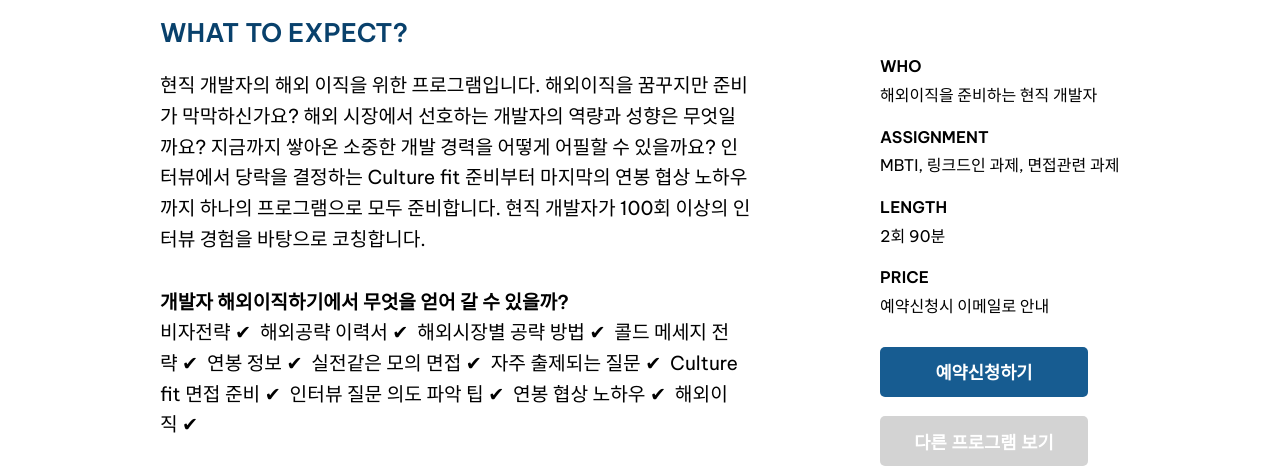
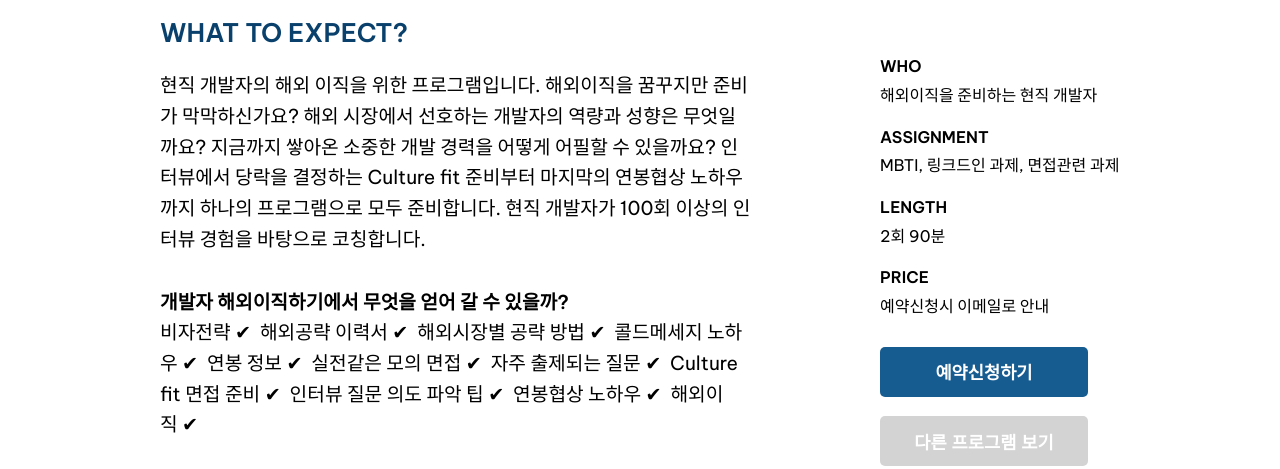
Before and after one commit to uniqueyoung/uniqueyoung.world, a React (Create React App) app: page /programs/dev in a window 1280 px wide. Shown: the part 483-952 px from the top of the page. Built offline with nearby package versions, Linux system fonts and the light colour scheme.

Commit message:
another typo fix

```diff
--- a/src/assets/mock.js
+++ b/src/assets/mock.js
@@ -55,7 +55,7 @@ const mock = {
           title: "해외취업 201",
           code: '201',
           content: "경력직 해외취업 입문자를 위한 프로그램입니다. 세계 무대에서도 통하는 이력서는 어떻게 써야할까요? 어떻게 하면 인터뷰에서 자신이 가진 강점을 모두 어필할 수 있을까요? 한국에서 쌓아온 소중한 경력을 알차게 풀어내서 해외 구직 시장에서도 강력한 지원자가 될 수 있도록 도와드릴게요. 오랜 영어강사 내공을 바탕으로 멘토링을 진행합니다.",
-          afters: ['최선의 비자 프로그램', '나의 경험 멋지게 스토리 만들기', '고급 회화', '해외공략 이력서', '링크드인 최적화', '콜드메세지 노하우', '현실성 있는 계획', '연봉 협상 노하우'],
+          afters: ['최선의 비자 프로그램', '나의 경험 멋지게 스토리 만들기', '고급 회화', '해외공략 이력서', '링크드인 최적화', '콜드메세지 노하우', '현실성 있는 계획', '연봉협상 노하우'],
           details: [
             {
               label: 'Who',
@@ -89,7 +89,7 @@ const mock = {
           title: "영어 모의 인터뷰",
           code: '202',
           content: "해외취업 성공의 마지막 관문인 인터뷰를 위한 모의 인터뷰 프로그램 입니다. 세계 무대에서도 통하는 나의 강점을 무엇일까요? 중요한 것은 원어민처럼 완벽하게 말하는게 아니라 내가 가지고 있는 강점을 설득력 있게 말하는 것 입니다. 어떻게 표현해야 나의 경력을 직무와 엮어서 풀어낼 수 있을까요? 어떻게 하면 당황하지 않고 나의 강점을 답변 속에 녹여낼 수 있을까요? 주어진 시간 안에 주어진 질문의 범위 내에서 자신을 어필하는 방법을 연습합니다. 오랜 영어강사 내공을 바탕으로 멘토링을 진행합니다.",
-          afters: ['실전같은 모의인터뷰', '설득력 있는 답변 구조', '고급 회화', '나의 경험 멋지게 스토리 만들기', '자주 출제되는 인성질문 리스트', '질문의 의도 파악 스킬', '연봉 협상 노하우'],
+          afters: ['실전같은 모의인터뷰', '설득력 있는 답변 구조', '고급 회화', '나의 경험 멋지게 스토리 만들기', '자주 출제되는 인성질문 리스트', '질문의 의도 파악 스킬', '연봉협상 노하우'],
           details: [
             {
               label: 'Who',
@@ -146,7 +146,7 @@ const mock = {
         title: "개발자로 이직하기 102",
         code: '102',
         content: "주니어 개발자를 위한 취업 준비 프로그램 입니다. 주니어에게 요구되는 포트폴리오의 수준은 어느 정도 일까요? 알고리즘 실력은 얼마나 중요할까요? 엔지니어의 이력서는 어떻게 써야 할까요? 어디서 어떻게 기술 면접을 준비해야 할까요? 페어 프로그래밍은 어떻게 연습하나요? 인성 면접에는 무슨 질문이 나오나요? 큰 회사로 가야 할까요? 스타트업도 괜찮을까요? 어떤 기준으로 회사를 지원할 회사를 골라야 할까요? 제 커리어에 도움이 되는 회사는 어떤 회사인가요? 비전공 배경에 대해 질문하면 어떻게 답변해야 할까요? 비전공으로서 어필할 수 있는 장점은 무엇일까요? 현직 개발자가 100회 이상의 면접 경험을 바탕으로 코칭합니다.",
-        afters: ['기술직 이력서 최적화', '포트폴리오 피드백', '나에게 알맞은 회사 찾기', '기술면접을 위한 무료플랫폼 활용법', '모의 기술면접', '페어 프로그래밍', '모의 인성면접', '자주 출제되는 질문', '연봉 협상 노하우', '취직'],
+        afters: ['기술직 이력서 최적화', '포트폴리오 피드백', '나에게 알맞은 회사 찾기', '기술면접을 위한 무료플랫폼 활용법', '모의 기술면접', '페어 프로그래밍', '모의 인성면접', '자주 출제되는 질문', '연봉협상 노하우', '취직'],
         details: [
           {
             label: 'Who',
@@ -179,8 +179,8 @@ const mock = {
         {
           title: "개발자 해외이직하기",
           code: '101',
-          content: "현직 개발자의 해외 이직을 위한 프로그램입니다. 해외이직을 꿈꾸지만 준비가 막막하신가요? 해외 시장에서 선호하는 개발자의 역량과 성향은 무엇일까요? 지금까지 쌓아온 소중한 개발 경력을 어떻게 어필할 수 있을까요? 인터뷰에서 당락을 결정하는 Culture fit 준비부터 마지막의 연봉 협상 노하우까지 하나의 프로그램으로 모두 준비합니다. 현직 개발자가 100회 이상의 인터뷰 경험을 바탕으로 코칭합니다.",
-          afters: ['비자전략', '해외공략 이력서', '해외시장별 공략 방법', '콜드 메세지 전략', '연봉 정보', '실전같은 모의 면접', '자주 출제되는 질문', 'Culture fit 면접 준비', '인터뷰 질문 의도 파악 팁', '연봉 협상 노하우', '해외이직'],
+          content: "현직 개발자의 해외 이직을 위한 프로그램입니다. 해외이직을 꿈꾸지만 준비가 막막하신가요? 해외 시장에서 선호하는 개발자의 역량과 성향은 무엇일까요? 지금까지 쌓아온 소중한 개발 경력을 어떻게 어필할 수 있을까요? 인터뷰에서 당락을 결정하는 Culture fit 준비부터 마지막의 연봉협상 노하우까지 하나의 프로그램으로 모두 준비합니다. 현직 개발자가 100회 이상의 인터뷰 경험을 바탕으로 코칭합니다.",
+          afters: ['비자전략', '해외공략 이력서', '해외시장별 공략 방법', '콜드메세지 노하우', '연봉 정보', '실전같은 모의 면접', '자주 출제되는 질문', 'Culture fit 면접 준비', '인터뷰 질문 의도 파악 팁', '연봉협상 노하우', '해외이직'],
           details: [
             {
               label: 'Who',
@@ -214,7 +214,7 @@ const mock = {
           title: "프론트엔드 인터뷰",
           code: '401',
           content: "실전과 같은 환경에서 기술 면접 연습이 필요하신가요? 시니어 프론트엔드 개발자와 함께 진행하는 프론트엔드 기술 면접 프로그램입니다. 실전과 같은 환경에서 페어 프로그래밍을 진행합니다. 자주 나오는 질문리스트를 기반으로 구술로 풀어내야하는 기술 면접 노하우를 멘토링합니다. 면접 답변 속에서 엔지니어로서 자신을 어필할 수 있는 방법을 알려 드릴게요. 현직 개발자가 100회 이상의 면접 경험을 바탕으로 코칭합니다. *프론트엔드 모의 인터뷰는 React, React Native, Vanilla Javascript 으로만 진행합니다.* ",
-          afters: ['구술기술 면접', '압박면접 연습', '페어 프로그래밍', '인성면접', '산업별 특징', '프론트엔드 단골 질문', 'Javascript 단골 질문', 'React 단골 질문', 'React Native 단골 질문', '질문자 의도 파악 스킬', '연봉 협상 노하우'],
+          afters: ['구술기술 면접', '압박면접 연습', '페어 프로그래밍', '인성면접', '산업별 특징', '프론트엔드 단골 질문', 'Javascript 단골 질문', 'React 단골 질문', 'React Native 단골 질문', '질문자 의도 파악 스킬', '연봉협상 노하우'],
           details: [
             {
               label: 'Who',
@@ -283,7 +283,7 @@ const mock = {
       job: 'Sales Manager',
       at: '@ Sartorius Bioreactors. Göttingen, Germany',
       program: ['해외취업 201'],
-      content: '"독일에서 대학교를 졸업하고 한국으로 와서 취업을 했어요. 한국에서 좋은 기업에 취직했지만 유럽 생활이 그립기도 하고 한번쯤은 유럽에서 일 해보고 싶다는 생각을 했어요. 지금까지 경력을 쌓아온 직무나 업계가 사실 맘에 들고 사회초년생이 아니라서 여태까지 쌓아온 경력을 포기하고 싶지는 않았어요. 코칭을 받는 동안 현재의 직무경력을 살릴 수 있는 방향성을 지킬 수 있게 도와주셨고 최악의 상황을 대비해 유럽의 구직시장에서 기회를 얻는 데 도움이 되는 유럽의 단기 대학원 프로그램도 소개해주셨어요. 무조건 취업이 바로 될거라고 말씀하시기 보다는 목적을 이룰 수 있는 모든 방법을 함께 고민해주셨어요. 그런 다른 전략들이 해외취업 실패가 아니라 내가 가고 싶은 곳으로 가기 위해 멀어 보이지만 더 오히려 빠른 길일 수도 있다고 말씀해주셨습니다. 프로그램 중에서 이전까지는 계정만 있었던 링크드인을 효과적으로 활용하는 방법이 저에게 큰 도움이 되었습니다. 콜드 메세지로 시작된 대화가 결국 독일시장 취업의 결정적인 기회가 되었습니다. 경력직으로 들어가는 만큼 연봉 수준도 잘 조정해서 가고 싶었는데 프로그램에서 연봉 현상 노하우도 코칭해주셔서 너무 좋았어요. 헤더님의 현실적이면서도 따뜻한 조언 덕분에 끝까지 포기하지 않고 독일로 돌아갈 수 있게 되서 기뻐요."',
+      content: '"독일에서 대학교를 졸업하고 한국으로 와서 취업을 했어요. 한국에서 좋은 기업에 취직했지만 유럽 생활이 그립기도 하고 한번쯤은 유럽에서 일 해보고 싶다는 생각을 했어요. 지금까지 경력을 쌓아온 직무나 업계가 사실 맘에 들고 사회초년생이 아니라서 여태까지 쌓아온 경력을 포기하고 싶지는 않았어요. 코칭을 받는 동안 현재의 직무경력을 살릴 수 있는 방향성을 지킬 수 있게 도와주셨고 최악의 상황을 대비해 유럽의 구직시장에서 기회를 얻는 데 도움이 되는 유럽의 단기 대학원 프로그램도 소개해주셨어요. 무조건 취업이 바로 될거라고 말씀하시기 보다는 목적을 이룰 수 있는 모든 방법을 함께 고민해주셨어요. 그런 다른 전략들이 해외취업 실패가 아니라 내가 가고 싶은 곳으로 가기 위해 멀어 보이지만 더 오히려 빠른 길일 수도 있다고 말씀해주셨습니다. 프로그램 중에서 이전까지는 계정만 있었던 링크드인을 효과적으로 활용하는 방법이 저에게 큰 도움이 되었습니다. 콜드메세지로 시작된 대화가 결국 독일시장 취업의 결정적인 기회가 되었습니다. 경력직으로 들어가는 만큼 연봉 수준도 잘 조정해서 가고 싶었는데 프로그램에서 연봉 현상 노하우도 코칭해주셔서 너무 좋았어요. 헤더님의 현실적이면서도 따뜻한 조언 덕분에 끝까지 포기하지 않고 독일로 돌아갈 수 있게 되서 기뻐요."',
     },
     {
       color: '#0d78c7',
@@ -363,7 +363,7 @@ const mock = {
         job: 'Sales Manager',
         at: '@ Sartorius Bioreactors. Göttingen, Germany',
         program: ['해외취업 201'],
-        content: '"독일에서 대학교를 졸업하고 한국으로 와서 취업을 했어요. 한국에서 좋은 기업에 취직했지만 유럽 생활이 그립기도 하고 한번쯤은 유럽에서 일 해보고 싶다는 생각을 했어요. 지금까지 경력을 쌓아온 직무나 업계가 사실 맘에 들고 사회초년생이 아니라서 여태까지 쌓아온 경력을 포기하고 싶지는 않았어요. 코칭을 받는 동안 현재의 직무경력을 살릴 수 있는 방향성을 지킬 수 있게 도와주셨고 최악의 상황을 대비해 유럽의 구직시장에서 기회를 얻는 데 도움이 되는 유럽의 단기 대학원 프로그램도 소개해주셨어요. 무엇보다 이전까지는 계정만 있었던 링크드인을 효과적으로 활용하는 방법이 저에게 큰 도움이 되었습니다. 콜드 메세지로 시작된 대화가 결국 독일시장 취업의 결정적인 기회가 되었습니다. 경력직으로 들어가는 만큼 연봉 수준도 잘 조정해서 가고 싶었는데 프로그램에서 연봉 현상 노하우도 코칭해주셔서 너무 좋았어요. 헤더님의 현실적이면서도 따뜻한 조언 덕분에 끝까지 포기하지 않고 독일로 돌아갈 수 있게 되서 기뻐요."',
+        content: '"독일에서 대학교를 졸업하고 한국으로 와서 취업을 했어요. 한국에서 좋은 기업에 취직했지만 유럽 생활이 그립기도 하고 한번쯤은 유럽에서 일 해보고 싶다는 생각을 했어요. 지금까지 경력을 쌓아온 직무나 업계가 사실 맘에 들고 사회초년생이 아니라서 여태까지 쌓아온 경력을 포기하고 싶지는 않았어요. 코칭을 받는 동안 현재의 직무경력을 살릴 수 있는 방향성을 지킬 수 있게 도와주셨고 최악의 상황을 대비해 유럽의 구직시장에서 기회를 얻는 데 도움이 되는 유럽의 단기 대학원 프로그램도 소개해주셨어요. 무엇보다 이전까지는 계정만 있었던 링크드인을 효과적으로 활용하는 방법이 저에게 큰 도움이 되었습니다. 콜드메세지로 시작된 대화가 결국 독일시장 취업의 결정적인 기회가 되었습니다. 경력직으로 들어가는 만큼 연봉 수준도 잘 조정해서 가고 싶었는데 프로그램에서 연봉 현상 노하우도 코칭해주셔서 너무 좋았어요. 헤더님의 현실적이면서도 따뜻한 조언 덕분에 끝까지 포기하지 않고 독일로 돌아갈 수 있게 되서 기뻐요."',
       },
     },
     english: {
```
